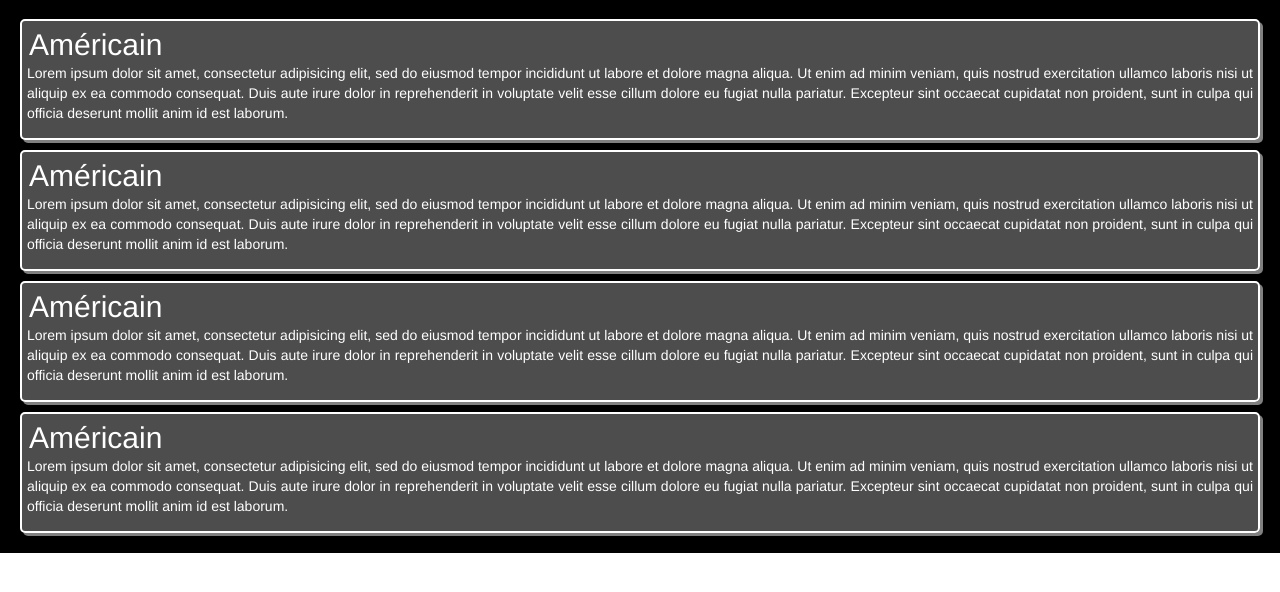
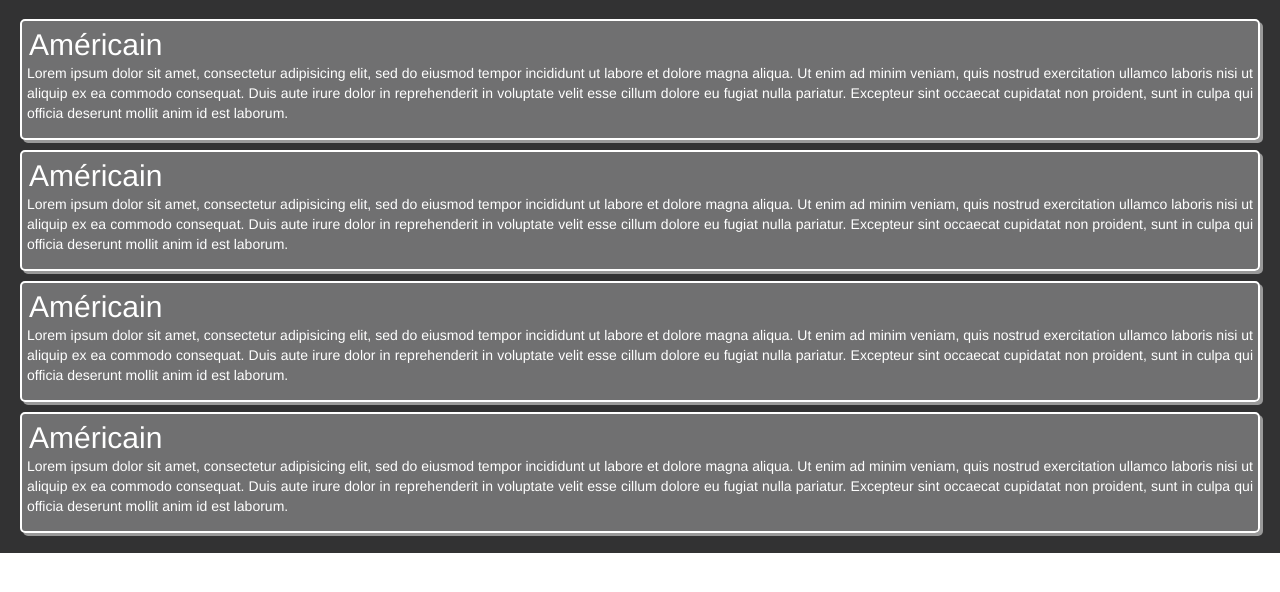
Before and after one commit to peiryg/Site_foodtruck, a PHP site: page / in a window 1280 px wide. Shown: the part 51-643 px from the top of the page. Run offline with PHP 8.4, Linux system fonts and the light colour scheme; some libraries are stand-ins or nearby versions.

Commit message:
modification index

```diff
--- a/style.css
+++ b/style.css
@@ -7,7 +7,7 @@
     top: 50px;
     width: 100%;
     height: auto;
-    background-color: black;
+    background-color: #323233;
     color: white;
     padding: 10px;
     text-align: justify;
```
